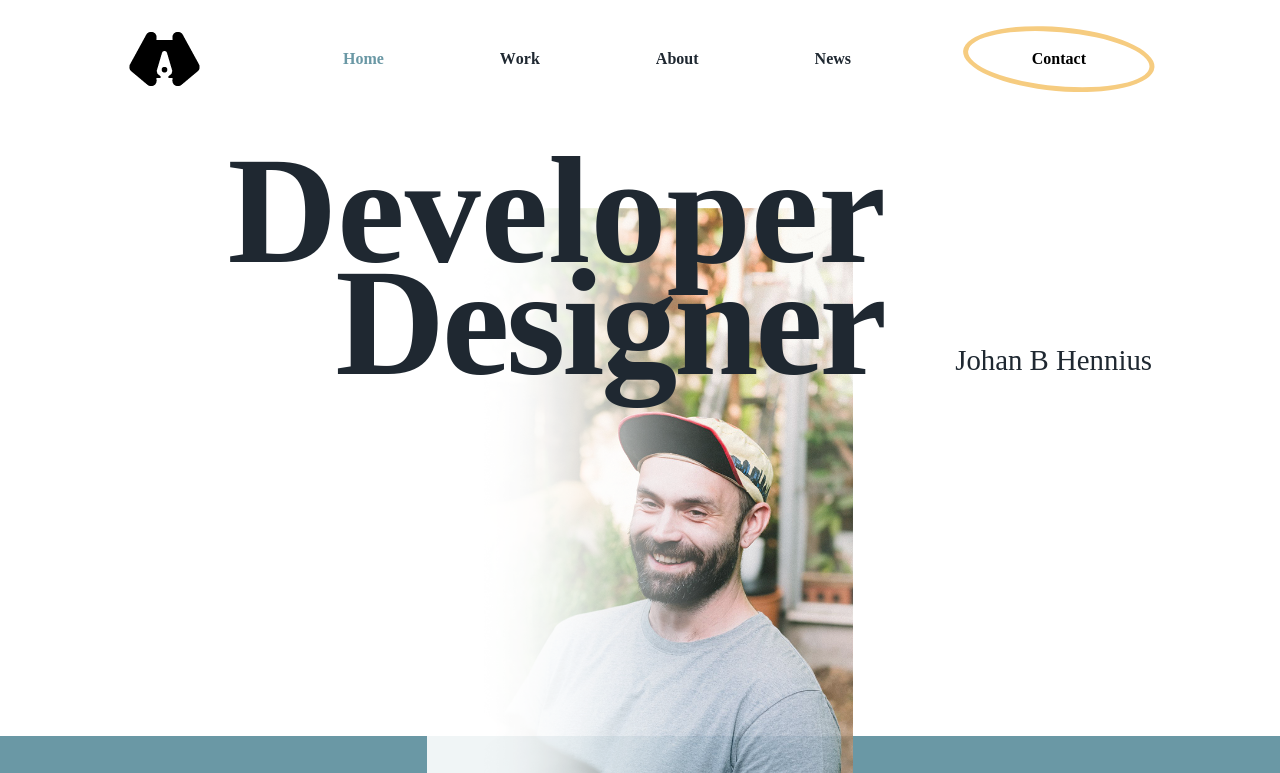
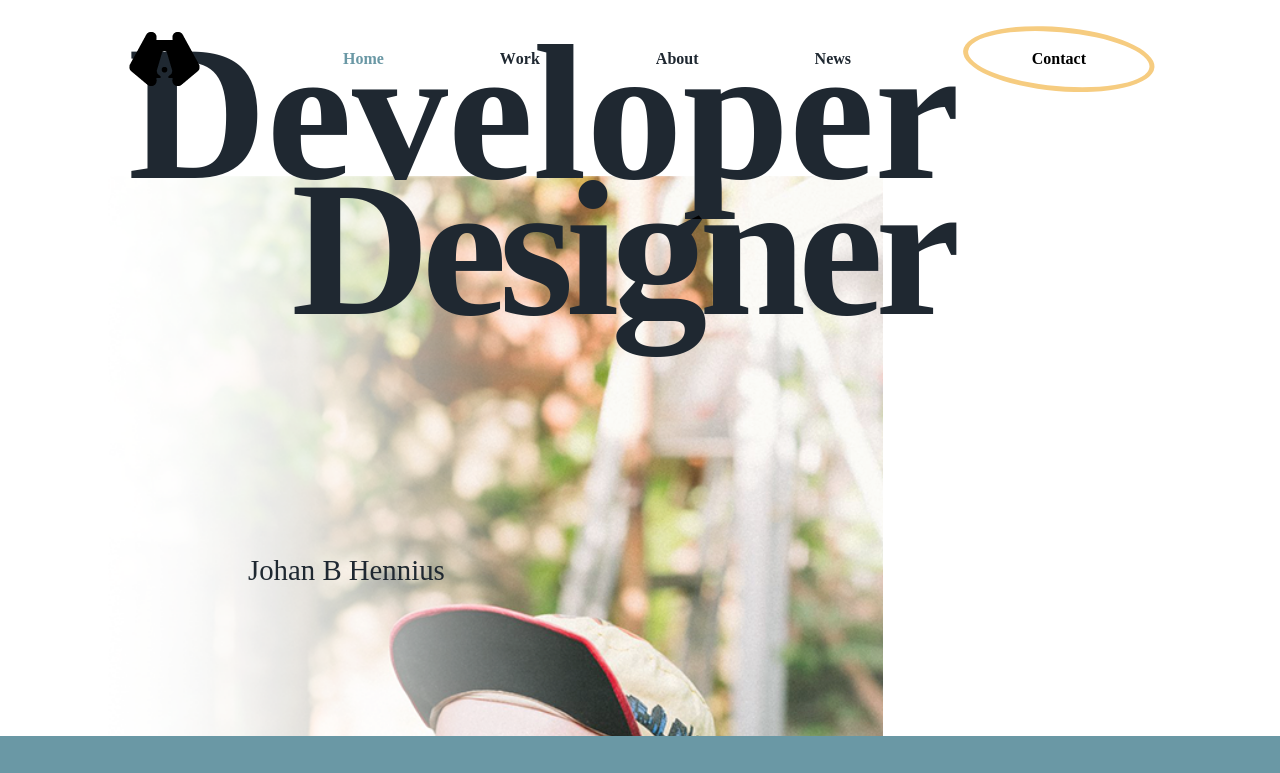
Before and after one commit to Johan-Hennius/portfolio-website, a plain HTML site: page index.html in a window 1280 px wide. Shown: the top 773 px of the page. Drawn offline with Linux system fonts and the light colour scheme.

Commit message:
Adjust Hero section

```diff
--- a/assets/css/style.css
+++ b/assets/css/style.css
@@ -130,6 +130,13 @@ textarea:not([rows]) {
 
 body {
     background: #fff;
+}
+
+.title__xlarge {
+    color: var(--clr-dark-blue);
+    font-family: var(--font-family-heading);
+    font-size: var(--font-size-xlarge);
+    font-weight: var(--font-weight-bold);
 }
 
 .title__large {
@@ -292,73 +299,55 @@ body {
     position: absolute;
     display: flex;
     flex-direction: column;
-    align-items: center;
-    justify-content: end;
-    bottom: 22.3rem;
+    align-items: flex-start;
+    justify-content: center;
+    bottom: 60%;
     height: 14rem;
     width: 100%;
-    padding-right: 10.4rem;
+    padding: 0 8rem;
     z-index: 2;
 }
 
 .hero__name__wrapper {
     position: absolute;
-    bottom: 20rem;
+    bottom: 15%;
     z-index: 4;
     width: 100%;
-    padding: 0 8rem;
+    padding: 0 15.5rem;
 }
 
 /* Hero Section Image */
 .hero__profile-img {
-    display: flex;
-    align-items: center;
-    justify-content: center;
+    position: relative;
     width: 100%;
-    padding-top: 8rem;
-    z-index: 1;
+    z-index: -1;
 }
 
 .hero__profile-img > img {
+    position: absolute;
+    bottom: -90rem;
+    right: 31%;
     filter: opacity(0.9);
     transform-origin: 0 100%;
-    height: 40rem;
+    height: 84rem;
     transition: height 1s cubic-bezier(.37, 0, .45, .99);
 }
 
-.hero__profile-img > img:hover {
-    height: 41rem;
-}
-
-/* .hero__yellow-square {
-    position: absolute;
-    bottom: 20.5rem;
-    rotate: -5deg;
-    border: 5px solid var(--clr-yellow);
-    width: 26rem;
-    height: 40rem;
-    transition: rotate 1s cubic-bezier(.37, 0, .45, .99);
-    z-index: 2;
-}
-
-.hero__yellow-square:hover {
-    rotate: 5deg;
-} */
 
 /* Hero Section Titles */
 .hero__title {
-    line-height: 7rem;
+    line-height: 8.5rem;
     mix-blend-mode: difference;
 }
 
 .hero__designer {
-    letter-spacing: -0.2rem;
-    padding-left: 6.6rem;
+    letter-spacing: -0.5rem;
+    padding-left: 10.2rem;
 }
 
 .hero__name {
     line-height: 7rem;
-    text-align: end;
+    text-align: start;
 }
 
 .hero__name--small {
--- a/index.html
+++ b/index.html
@@ -84,8 +84,8 @@
     <!--Hero section-->
     <section class="hero">
         <div class="hero__title__wrapper">
-            <h2 class="hero__title title__large">Developer</h2>
-            <h2 class="hero__title hero__designer title__large">Designer</h2>
+            <h2 class="hero__title title__xlarge">Developer</h2>
+            <h2 class="hero__title hero__designer title__xlarge">Designer</h2>
         </div>
         <div class="hero__name__wrapper">
             <h1 class="hero__name hero__name--full sub-title">Johan B Hennius</h1>
```
